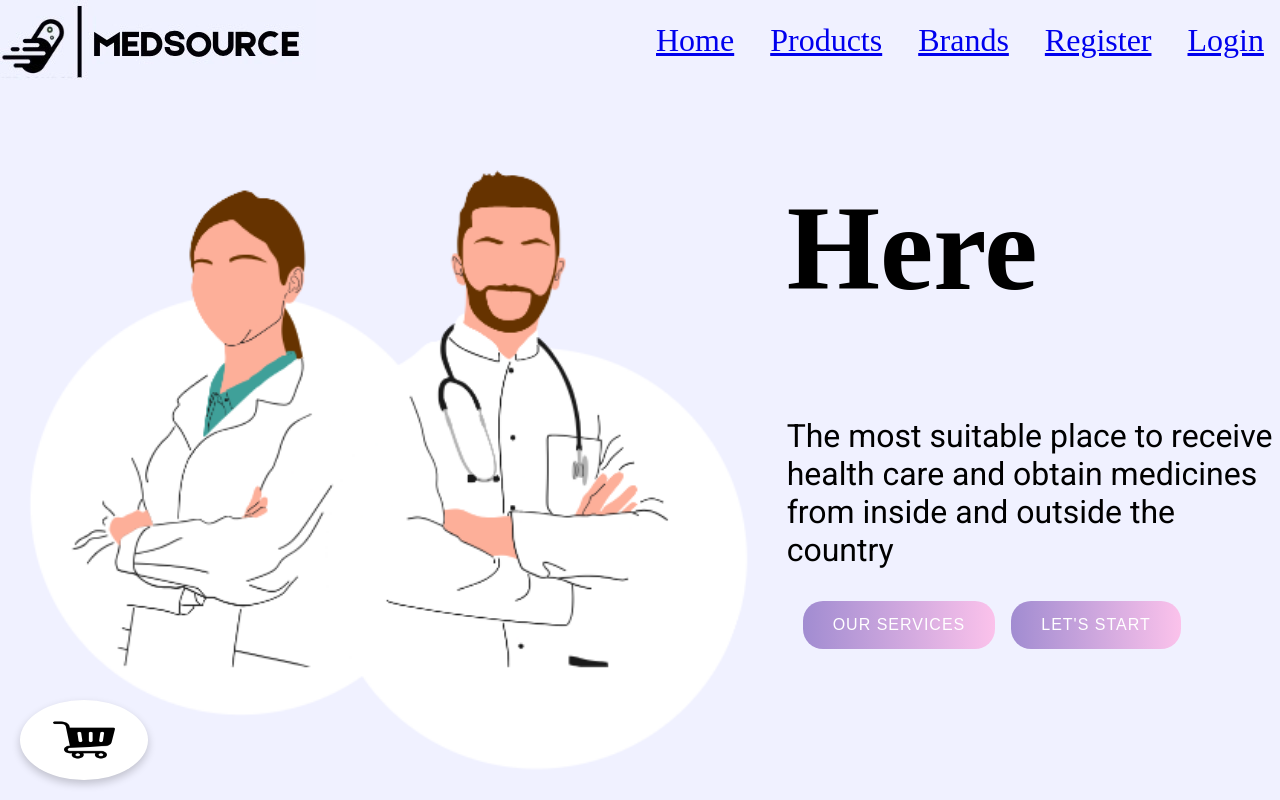
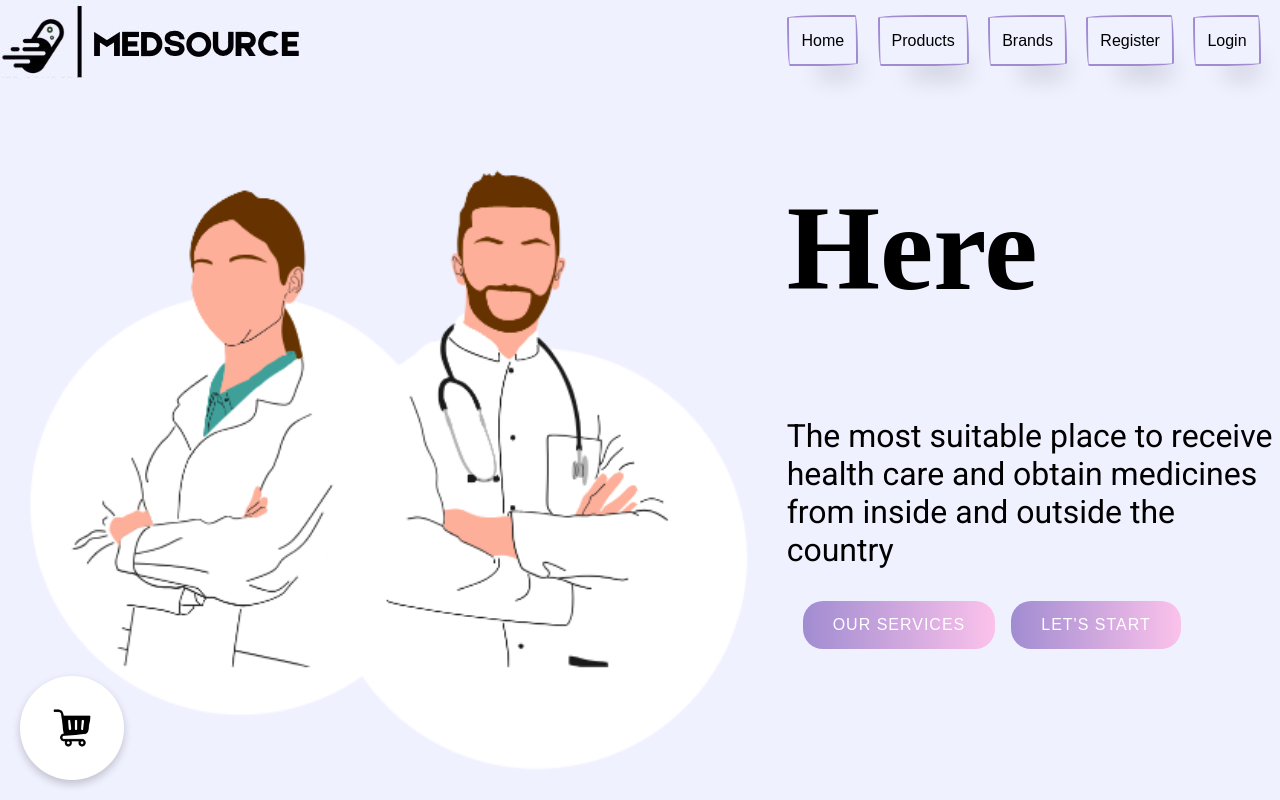
Before and after one commit to FahadIqbal1122/Med-Source, a React (Vite) app: page / in a window 1280 px wide. Shown: the top 800 px of the page. Built offline with nearby package versions, Linux system fonts and the light colour scheme.

Commit message:
nav bar done

```diff
--- a/src/App.css
+++ b/src/App.css
@@ -16,12 +16,113 @@ body {
   justify-content: flex-end;
 }
 .nav {
-  width: 50vw;
+  width: 40vw;
   display: flex;
   justify-content: space-evenly;
   align-items: center;
   text-decoration: none;
+
+}
+
+.nav a {
+  text-decoration: none;
   color: black;
+}
+
+.headerLogin{
+  align-self: center;
+  background-image: none;
+  background-position: 0 90%;
+  background-repeat: repeat no-repeat;
+  background-size: 4px 3px;
+  border-radius: 15px 225px 255px 15px 15px 255px 225px 15px;
+  border-style: solid;
+  border-width: 2px;
+  box-shadow: rgba(0, 0, 0, .2) 15px 28px 25px -18px;
+  box-sizing: border-box;
+  color: #a18cd1;
+  cursor: pointer;
+  display: inline-block;
+  font-family: Neucha, sans-serif;
+  font-size: 1rem;
+  line-height: 23px;
+  outline: none;
+  padding: .75rem;
+  text-decoration: none;
+  transition: all 235ms ease-in-out;
+  border-bottom-left-radius: 15px 255px;
+  border-bottom-right-radius: 225px 15px;
+  border-top-left-radius: 255px 15px;
+  border-top-right-radius: 15px 225px;
+  user-select: none;
+  -webkit-user-select: none;
+  touch-action: manipulation;
+}
+
+.headerLogin:hover {
+  box-shadow: rgba(0, 0, 0, .3) 2px 8px 8px -5px;
+  transform: translate3d(0, 2px, 0);
+}
+
+.headerLogin:focus {
+  box-shadow: rgba(0, 0, 0, .3) 2px 8px 4px -6px;
+}
+
+#logout{
+  border: none;
+  background-color: #f0f1ff;
+  color: black;
+}
+
+.dropdown {
+  position: relative;
+}
+
+.dropdown-link:hover + .dropdown-menu,
+.dropdown-menu:hover {
+  display: block;
+}
+
+.dropdown-menu {
+  display: none;
+  position: absolute;
+  top: 100%;
+  left: 0;
+  background-color: transparent;
+  box-shadow: 0 8px 16px rgba(0, 0, 0, 0.2);
+  z-index: 1;
+  padding: 0;
+  margin: 0;
+  list-style: none;
+}
+
+.dropdown-menu a {
+  display: block;
+  padding: .75rem;
+  border: 2px solid;
+  border-radius: 15px 225px 255px 15px 15px 255px 225px 15px;
+  box-shadow: rgba(0, 0, 0, .2) 15px 28px 25px -18px;
+  box-sizing: border-box;
+  color: black;
+  cursor: pointer;
+  font-family: Neucha, sans-serif;
+  font-size: 1rem;
+  line-height: 23px;
+  text-decoration: none;
+  transition: all 235ms ease-in-out;
+  margin-bottom: 1vh;
+  user-select: none;
+  -webkit-user-select: none;
+  touch-action: manipulation;
+}
+
+.dropdown-menu a:hover {
+  box-shadow: rgba(0, 0, 0, .3) 2px 8px 8px -5px;
+  transform: translate3d(0, 2px, 0);
+}
+
+.dropdown-menu a:focus {
+  box-shadow: rgba(0, 0, 0, .3) 2px 8px 4px -6px;
 }
 
 .img1 {
@@ -175,8 +276,8 @@ body {
   position: fixed;
   bottom: 20px;
   left: 20px;
-  width: 10vw;
-  height: 10vh;
+  width: 13vh;
+  height: 13vh;
   background-color: #ffffff;
   border-radius: 50%;
   display: flex;
@@ -192,7 +293,7 @@ body {
 }
 
 .cart-button img {
-  width: 5vw;
+  width: 3vw;
   height: 5vh;
 }
 
@@ -267,42 +368,6 @@ body {
   color: #333;
   font-size: 40px;
   margin-bottom: 60px;
-}
-
-.nav {
-  display: flex;
-  gap: 20px;
-}
-
-.dropdown {
-  position: relative;
-}
-
-.dropdown-link:hover + .dropdown-menu,
-.dropdown-menu:hover {
-  display: block;
-}
-
-.dropdown-menu {
-  display: none;
-  position: absolute;
-  top: 100%;
-  left: 0;
-  background-color: white;
-  box-shadow: 0 8px 16px rgba(0, 0, 0, 0.2);
-  z-index: 1;
-}
-
-.dropdown-menu a {
-  display: block;
-  padding: 10px;
-  text-decoration: none;
-  color: black;
-  font-family: Cambria, Cochin, Georgia, Times, 'Times New Roman', serif;
-}
-
-.dropdown-menu a:hover {
-  background-color: #f1f1f1;
 }
 
 /* Brands Page */
--- a/src/components/Nav.jsx
+++ b/src/components/Nav.jsx
@@ -1,5 +1,5 @@
 import React, { useState } from 'react'
-import { NavLink } from 'react-router-dom'
+import { Link } from 'react-router-dom'
 
 const Nav = ({ user, handleLogOut }) => {
   const isLoggedIn = !!user
@@ -10,35 +10,48 @@ const Nav = ({ user, handleLogOut }) => {
     <nav>
       <div className="nav-cont">
         <div className="nav">
-              <NavLink to="/">Home</NavLink>
-              <div className="dropdown">
-                <NavLink to="/Products" className="dropdown-link">
+          <div className="headerLogin">
+            <Link to="/">Home</Link>
+          </div>
+          <div className="headerLogin dropdown">
+            <Link to="/Products" className="dropdown-link">
               Products
-                </NavLink>
-                <div className="dropdown-menu">
-                  <NavLink to="/Categories">Categories</NavLink>
+            </Link>
+            <div className="dropdown-menu" >
+              <Link to="/Categories">Categories</Link>
             </div>
           </div>
-
-              <NavLink to="/Brands">Brands</NavLink>
-              {!isLoggedIn && <NavLink to="/register">Register</NavLink>}
-              {!isLoggedIn && <NavLink to="/signin">Login</NavLink>}
-
+          <div className="headerLogin">
+            <Link to="/Brands">Brands</Link>
+          </div>
+          {!isLoggedIn && (
+            <>
+              <div className="headerLogin">
+                <Link to="/register">Register</Link>
+              </div>
+              <div className="headerLogin">
+                <Link to="/signin">Login</Link>
+              </div>
+            </>
+          )}
           {isLoggedIn && (
-                <NavLink to="/">
-                  <button className="service2" onClick={handleLogOut}>
-                    Logout
-                  </button>
-                  <NavLink to="/Profile">
-                    <button className="service2">Profile</button>
-                  </NavLink>
-                </NavLink>
+            <>
+              <div className="headerLogin">
+                <button onClick={handleLogOut} id='logout'>Logout</button>
+              </div>
+              <div className="headerLogin">
+                <Link to="/Profile">
+                  <button id='logout'>Profile</button>
+                </Link>
+              </div>
+            </>
           )}
         </div>
       </div>
     </nav>
   </div>
 </header>
+
   )
 }
 
--- a/src/components/ProductCard.jsx
+++ b/src/components/ProductCard.jsx
@@ -12,7 +12,7 @@ const ProductCard = (props) => {
         </div>
         <div className="product-card-info">
           <h3>{props.name}</h3>
-          <p>{props.price}</p>
+          <p>{props.price} BD</p>
         </div>
       </div>
     </>
--- a/src/pages/Details.jsx
+++ b/src/pages/Details.jsx
@@ -46,7 +46,7 @@ const Details = ({ user }) => {
     <>
       <div className="productsdetails-page-container">
         <img src={products.image} alt="proimg" />
-        <h2>{products.brand}</h2>
+        <h1>{products.name}</h1>
         <h3>{products.category}</h3>
         <p>{products.description}</p>
         <p>{products.price}</p>
```
Lines whose indentation alone changed are shown as unchanged.
